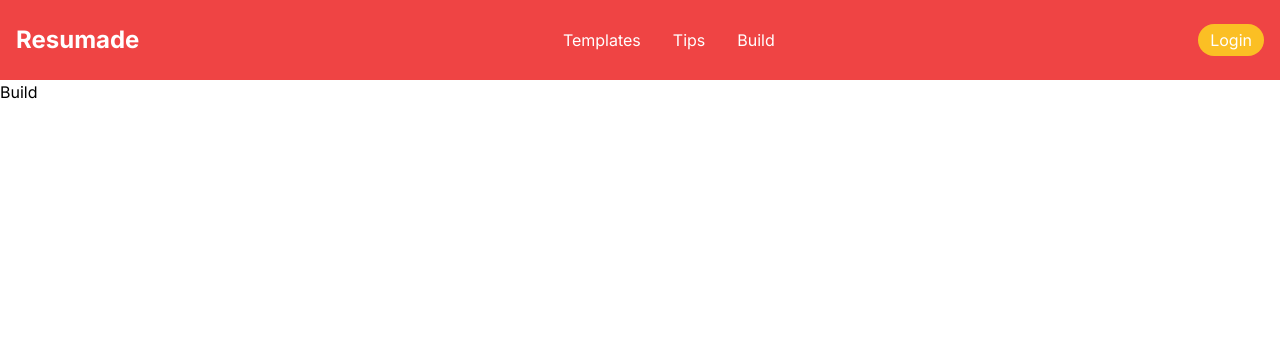
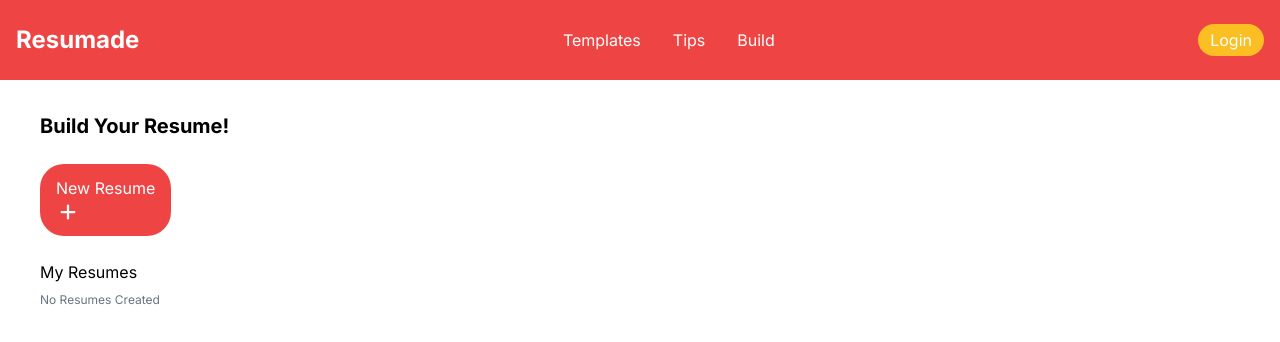
Before and after one commit to Josejguz/resume-generator, a Next.js app: page /build in a window 1280 px wide. Shown: the top 342 px of the page. Built offline with nearby package versions, Linux system fonts and the light colour scheme.

Commit message:
Create Build Page

```diff
--- a/src/app/build/page.tsx
+++ b/src/app/build/page.tsx
@@ -1,10 +1,27 @@
-import Navbar from "@/components/Navbar"
+import Navbar from "@/components/Navbar";
+import { PlusIcon } from "@heroicons/react/16/solid";
 
 export default function Home() {
     return (
         <div>
             <Navbar />
-            <h1>Build</h1>
+            <div className="flex flex-col mx-10 my-8">
+                <div>
+                    <h1 className="text-xl font-bold">Build Your Resume!</h1>
+                </div>
+                <br/>
+
+                <div>
+                    <button className="bg-red-500 hover:bg-red-700 py-3 px-4 text-white rounded-3xl"><span>New Resume <PlusIcon className="h-6"/></span></button>
+                </div>
+                <br />
+
+                <div>
+                    <h1>My Resumes</h1>
+                    <p className="text-xs text-gray-500 py-2">No Resumes Created</p>
+                </div>
+            </div>
+
         </div>
     )
 }
```
